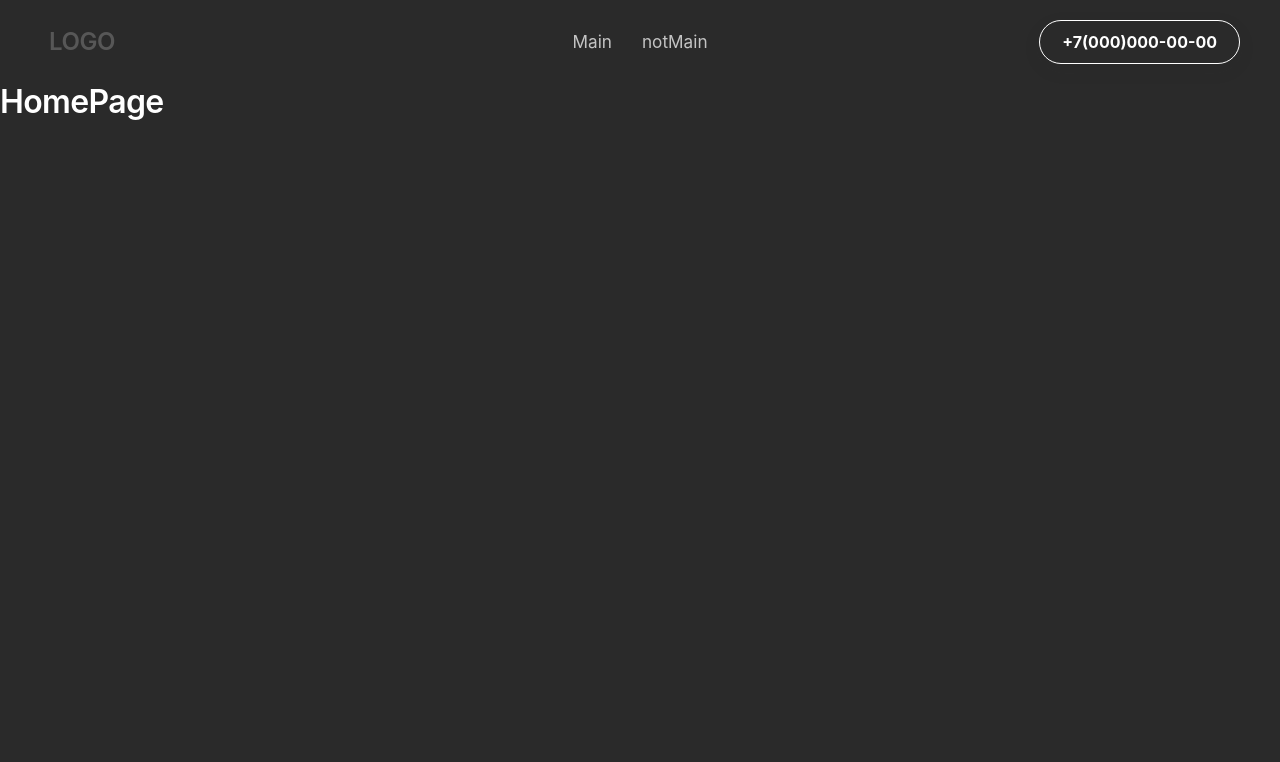
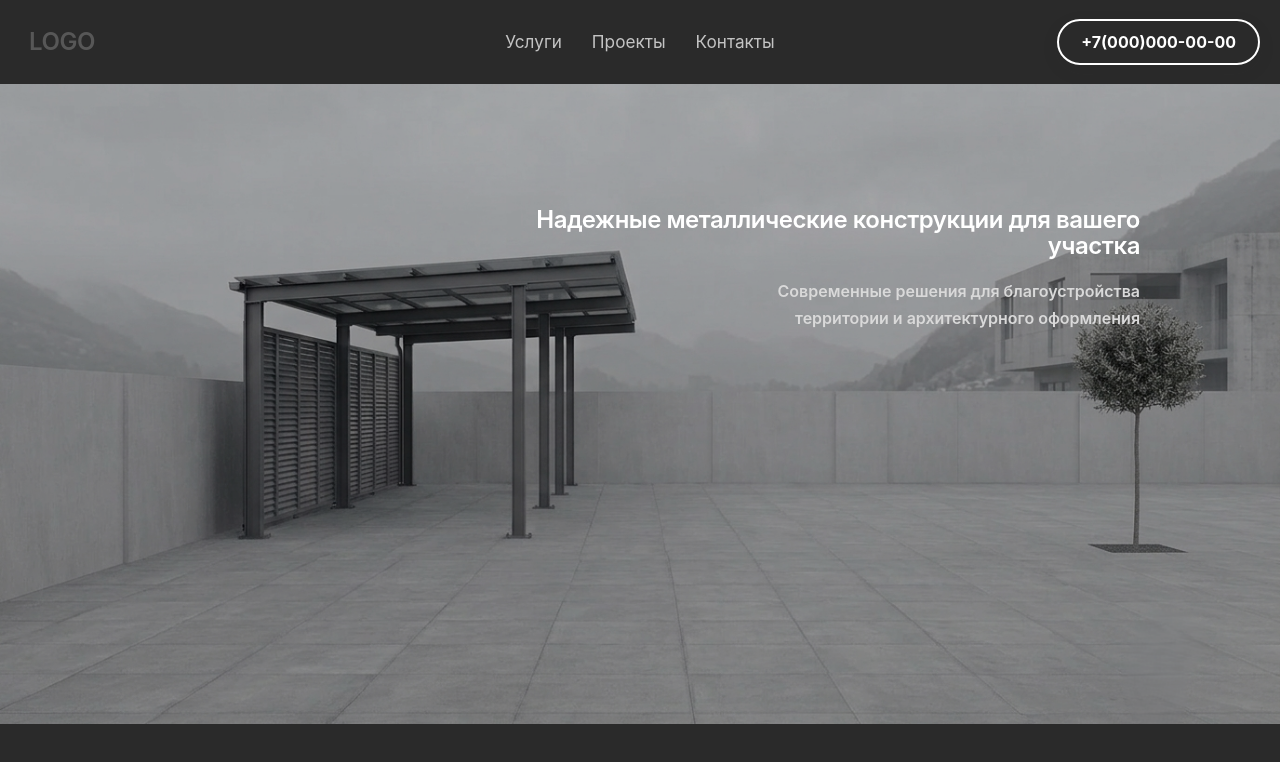
Before and after one commit to MatthewFairchild24/secret_service_front, a React (Create React App) app: page / in a window 1280 px wide. Shown: the top 762 px of the page. Built offline with nearby package versions, Linux system fonts and the light colour scheme.

Commit message:
fix: style header and HonePage

```diff
--- a/src/components/layouts/header/Header.module.scss
+++ b/src/components/layouts/header/Header.module.scss
@@ -17,6 +17,9 @@ $brandBlockH: 84px;
   position: sticky;
   top: 0;
   z-index: 50;
+
+  background: rgba(0,0,0,0.4);
+  backdrop-filter: blur(10px);
 }
 
 .headerContainer {
@@ -201,7 +204,7 @@ $brandBlockH: 84px;
   background: $color-bg;
   color: $color-text;
 
-  border: 1px solid $color-text;
+  border: 2px solid $color-text;
   box-shadow: $shadow-sm;
 
   font-weight: 650;
@@ -211,8 +214,8 @@ $brandBlockH: 84px;
 
   &:hover {
     background: $gray-600;
-    border-color: $gray-600;
-    color: $color-bg;
+    border-color: $contrast;
+    color: $contrast;
 
     box-shadow: $shadow-md;
     transform: translateY(-1px);
--- a/src/components/layouts/header/Header.tsx
+++ b/src/components/layouts/header/Header.tsx
@@ -1,21 +1,45 @@
-import { NavLink } from "react-router-dom"
+import { NavLink, useLocation, useNavigate } from "react-router-dom"
 import logoMarkUrl, {ReactComponent as LogoMark} from '../../../assets/brand/logo_ss_rigth_text_1.svg'
 
 import Container from "../container/Container"
 import s from "./Header.module.scss"
+import { useState } from "react"
 
 export default function Header(){
+
+    const navigate = useNavigate()
+    const location = useLocation()
+
+    const [open, setOpen] = useState(false)
+
+
     const navItems = [
-        {label:'Main', to:'/'},
-        {label:'notMain', to:'/'}
+        {label:'Услуги', to:'/'},
+        {label:'Проекты', to:'/'},
+        {label:'Контакты', to:'/'},
     ]
+
+    const scrollTopInstance = () => {
+        window.scrollTo({top:0, left:0, behavior:"auto"})
+    }
+
+    const goHomebyLogo = (e:React.MouseEvent) =>{
+        e.preventDefault()
+        setOpen(false)
+        navigate("/", {replace: location.pathname === '/'})
+        scrollTopInstance()
+
+    }
 
 
     return(<>
         <header>
             <Container className={s.containerHeader}>
                 <div className={s.row}>
-                    <NavLink to="/" className={s.brand}>
+                    <NavLink to="/"
+                    className={s.brand}
+                    onClick={goHomebyLogo}
+                    aria-label="На главную">
                         <span className={s.logoWrap} aria-hidden="true">
                             <h2>LOGO</h2>
                             {/* <LogoMark className={s.logoSvg}/>    Потом переделаю когда захочу повозиться с дизайном, пока планирую больше уделять времени концепту и практике  */}
--- a/src/pages/public/home/HomePage.module.scss
+++ b/src/pages/public/home/HomePage.module.scss
@@ -0,0 +1,58 @@
+@import "../../../styles/variables";
+
+.main{
+    flex: 1;
+}
+
+.hero{
+    position: relative;
+    width: 100%;
+    min-height: 80vh;
+    padding-top: 80px;
+
+    background-image: url('../../../assets/brand/hero.png');
+    background-repeat: no-repeat;
+    background-size: cover;
+    background-position: center;
+
+    display: flex;
+    align-items: center;
+}
+
+.heroContent{
+    position: relative;
+    z-index: 2;
+    color: white;
+    padding: 120px 0;
+
+    display: flex;
+    flex-direction: column;
+    align-items:flex-end;
+
+    left: 190px;
+    bottom: 165px;
+}
+
+.hero::before{
+    content: "";
+    position: absolute;
+    inset: 0;
+    background: rgba(0,0,0,0.3);
+    z-index: 1;
+}
+
+.title{
+    text-align: end;
+    max-width: 620px;
+    margin: 0 0 18px;
+
+
+}
+
+
+.subTitle{
+    text-align: end;
+    max-width:  440px;
+    color: $color-text-secondary;
+    font-weight: 600;
+}
--- a/src/pages/public/home/HomePage.tsx
+++ b/src/pages/public/home/HomePage.tsx
@@ -1,11 +1,30 @@
 import Header from '../../../components/layouts/header/Header'
+import Container from '../../../components/layouts/container/Container'
 
-// import s from './HomePage.module.scss'
+import s from './HomePage.module.scss'
 
 export default function HomePage(){
     return(<>
-        <Header></Header>
-        <h1>HomePage</h1>
+        <div className={s.page}>
+            <Header/>
+            <main className={s.main}>
+                <section className={s.hero}>
+                    <Container>
+                        <div className={s.heroContent}>
+                            <h1 className={s.title}>Надежные металлические конструкции для вашего участка</h1>
+                            <p className={s.subTitle}>Современные решения для благоустройства территории и архитектурного оформления</p>
+
+                            <div className={s.actions}>
+                                {/* Что-нибудь добавлю */}
+                            </div>
+                        </div>
+                    </Container>
+
+                </section>
+            </main>
+        </div>
+
+
 
     </>)
 }
--- a/src/styles/_variables.scss
+++ b/src/styles/_variables.scss
@@ -49,7 +49,7 @@ $text-small: 15px;
 // ----------------------------
 
 $section-padding: 120px 0;
-$container-width: 1240px;
+$container-width: 1440px;
 
 
 // ---------------------------
```
Also changed, not shown: src/assets/brand/hero.png (added).
